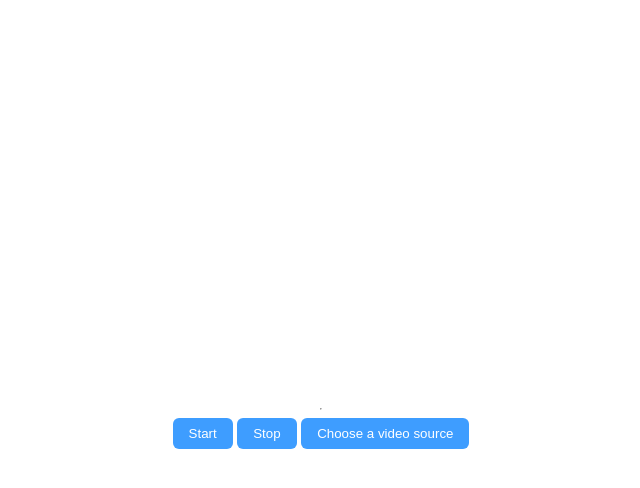
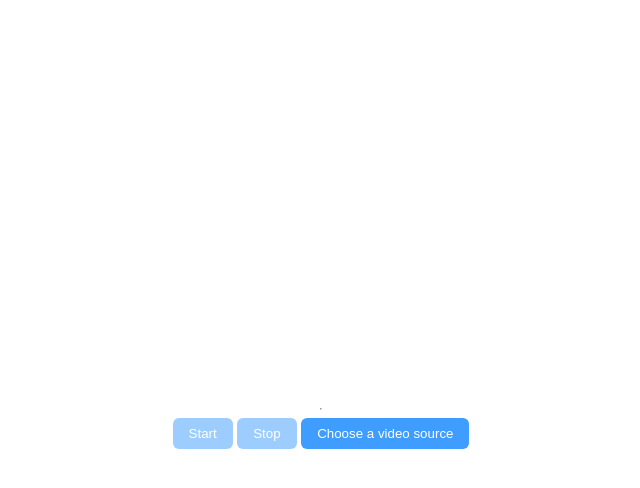
Before and after one commit to Amiryy/electron-screen-recorder, an Electron app: page src/index.html in a window 1440 px wide. Shown: the part 114-602 px from the top of the page, without its empty margins (399-1039 px from the left). Drawn offline with Linux system fonts and the light colour scheme.

Commit message:
adding disabled class to controls by default

```diff
--- a/src/index.html
+++ b/src/index.html
@@ -12,8 +12,8 @@
       <video></video>
       <hr/>
       <div id="controls">
-        <button id="startBtn">Start</button>
-        <button id="stopBtn">Stop</button>
+        <button id="startBtn" class="disabled">Start</button>
+        <button id="stopBtn" class="disabled">Stop</button>
         <button id="videoSelectBtn">Choose a video source</button>
       </div>
     </div>
```
